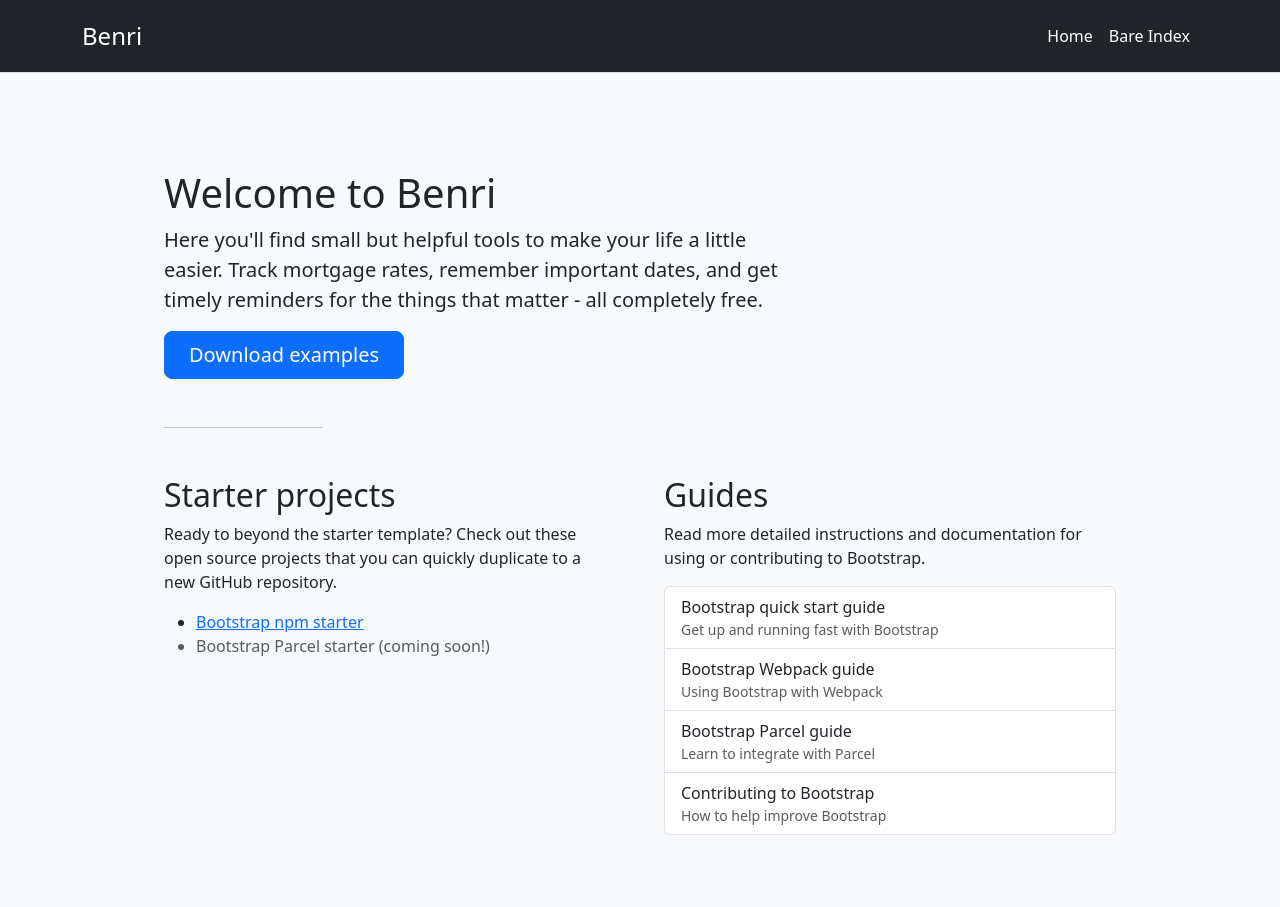
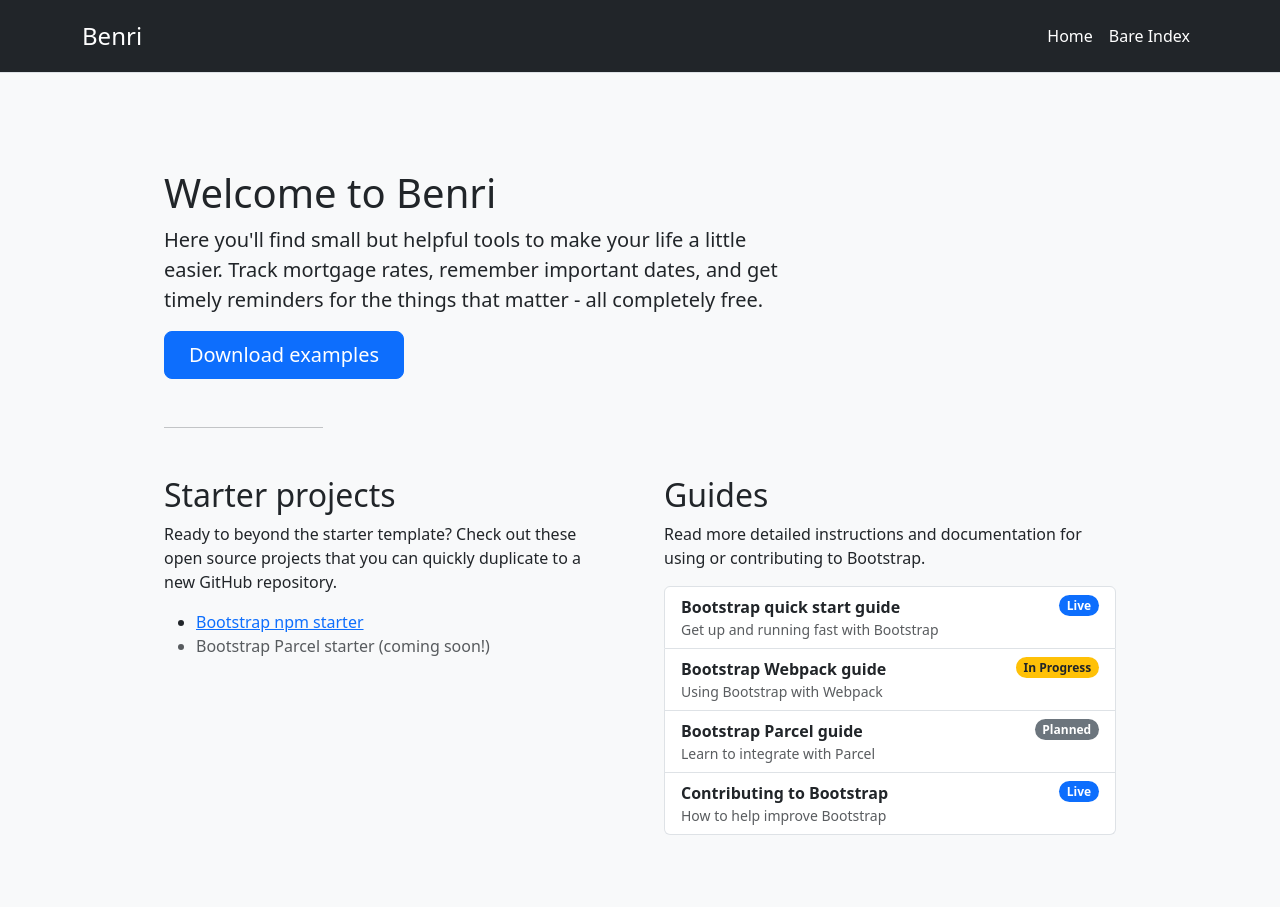
Before and after one commit to RixGpt/benri, a Jekyll site: the page built from index.md, in a window 1280 px wide. Built offline with Jekyll 4.4.1, drawn with Linux system fonts in a browser that asks for light colours.

Commit message:
Update index.md

```diff
--- a/index.md
+++ b/index.md
@@ -20,25 +20,37 @@
           <li class="text-muted">Bootstrap Parcel starter (coming soon!)</li>
         </ul>
       </div>
-            <div class="col-md-6">
+      <div class="col-md-6">
         <h2>Guides</h2>
         <p>Read more detailed instructions and documentation for using or contributing to Bootstrap.</p>
         <div class="list-group">
-          <a href="/docs/5.0/getting-started/introduction/" class="list-group-item list-group-item-action">
-            Bootstrap quick start guide
-            <small class="d-block text-muted">Get up and running fast with Bootstrap</small>
+          <a href="/docs/5.0/getting-started/introduction/" class="list-group-item list-group-item-action d-flex justify-content-between align-items-start">
+            <div>
+              <div class="fw-bold">Bootstrap quick start guide</div>
+              <small class="d-block text-muted">Get up and running fast with Bootstrap</small>
+            </div>
+            <span class="badge bg-primary rounded-pill">Live</span>
           </a>
-          <a href="/docs/5.0/getting-started/webpack/" class="list-group-item list-group-item-action">
-            Bootstrap Webpack guide
-            <small class="d-block text-muted">Using Bootstrap with Webpack</small>
+          <a href="/docs/5.0/getting-started/webpack/" class="list-group-item list-group-item-action d-flex justify-content-between align-items-start">
+            <div>
+              <div class="fw-bold">Bootstrap Webpack guide</div>
+              <small class="d-block text-muted">Using Bootstrap with Webpack</small>
+            </div>
+            <span class="badge bg-warning text-dark rounded-pill">In Progress</span>
           </a>
-          <a href="/docs/5.0/getting-started/parcel/" class="list-group-item list-group-item-action">
-            Bootstrap Parcel guide
-            <small class="d-block text-muted">Learn to integrate with Parcel</small>
+          <a href="/docs/5.0/getting-started/parcel/" class="list-group-item list-group-item-action d-flex justify-content-between align-items-start">
+            <div>
+              <div class="fw-bold">Bootstrap Parcel guide</div>
+              <small class="d-block text-muted">Learn to integrate with Parcel</small>
+            </div>
+            <span class="badge bg-secondary rounded-pill">Planned</span>
           </a>
-          <a href="/docs/5.0/getting-started/build-tools/" class="list-group-item list-group-item-action">
-            Contributing to Bootstrap
-            <small class="d-block text-muted">How to help improve Bootstrap</small>
+          <a href="/docs/5.0/getting-started/build-tools/" class="list-group-item list-group-item-action d-flex justify-content-between align-items-start">
+            <div>
+              <div class="fw-bold">Contributing to Bootstrap</div>
+              <small class="d-block text-muted">How to help improve Bootstrap</small>
+            </div>
+            <span class="badge bg-primary rounded-pill">Live</span>
           </a>
         </div>
       </div>
```
